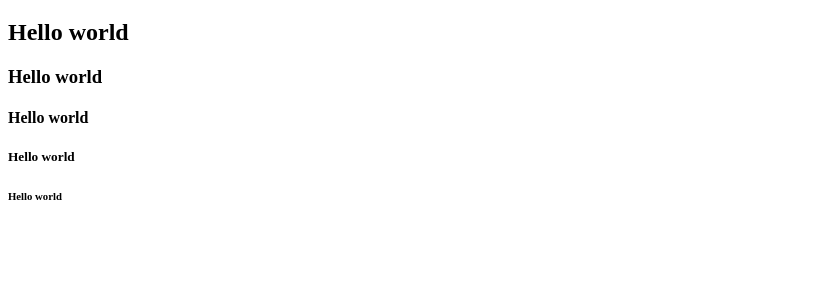
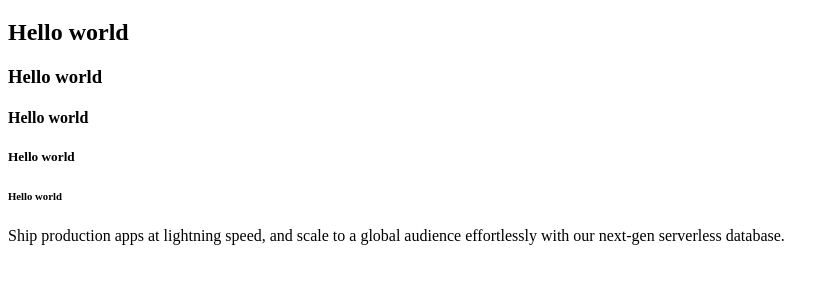
Before and after one commit to Kasivee/new-git-learn, a plain HTML site: page index.html in a window 1280 px wide. Shown: the part 61-344 px from the top of the page, without its empty margins (0-839 px from the left). Drawn offline with Linux system fonts and the light colour scheme.

Commit message:
i learnt paragraph html

```diff
--- a/index.html
+++ b/index.html
@@ -14,5 +14,10 @@
     <h5>Hello world</h5>
     <h6>Hello world</h6>
 
+
+    <p>
+        Ship production apps at lightning speed, and scale to a global audience effortlessly with our next-gen serverless database.
+    </p>
+
 </body>
 </html>
```
